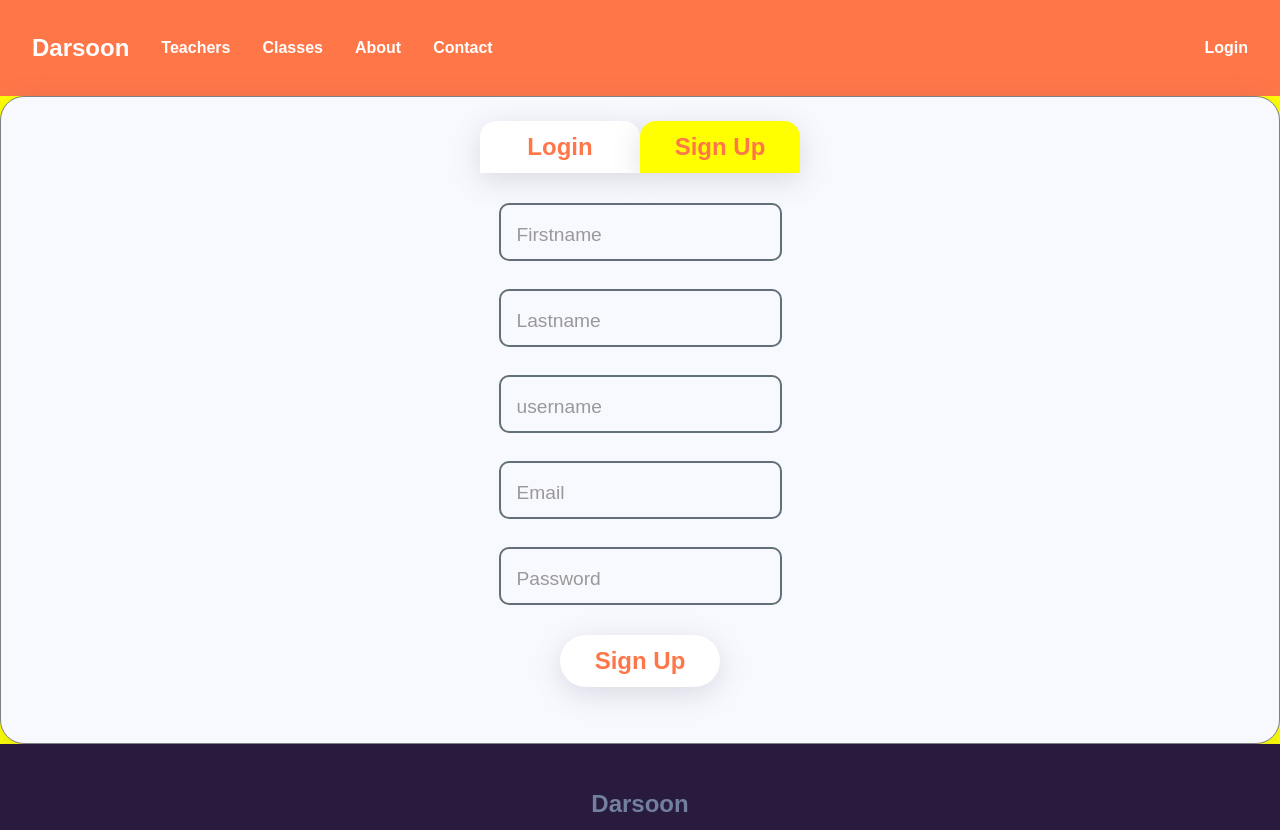
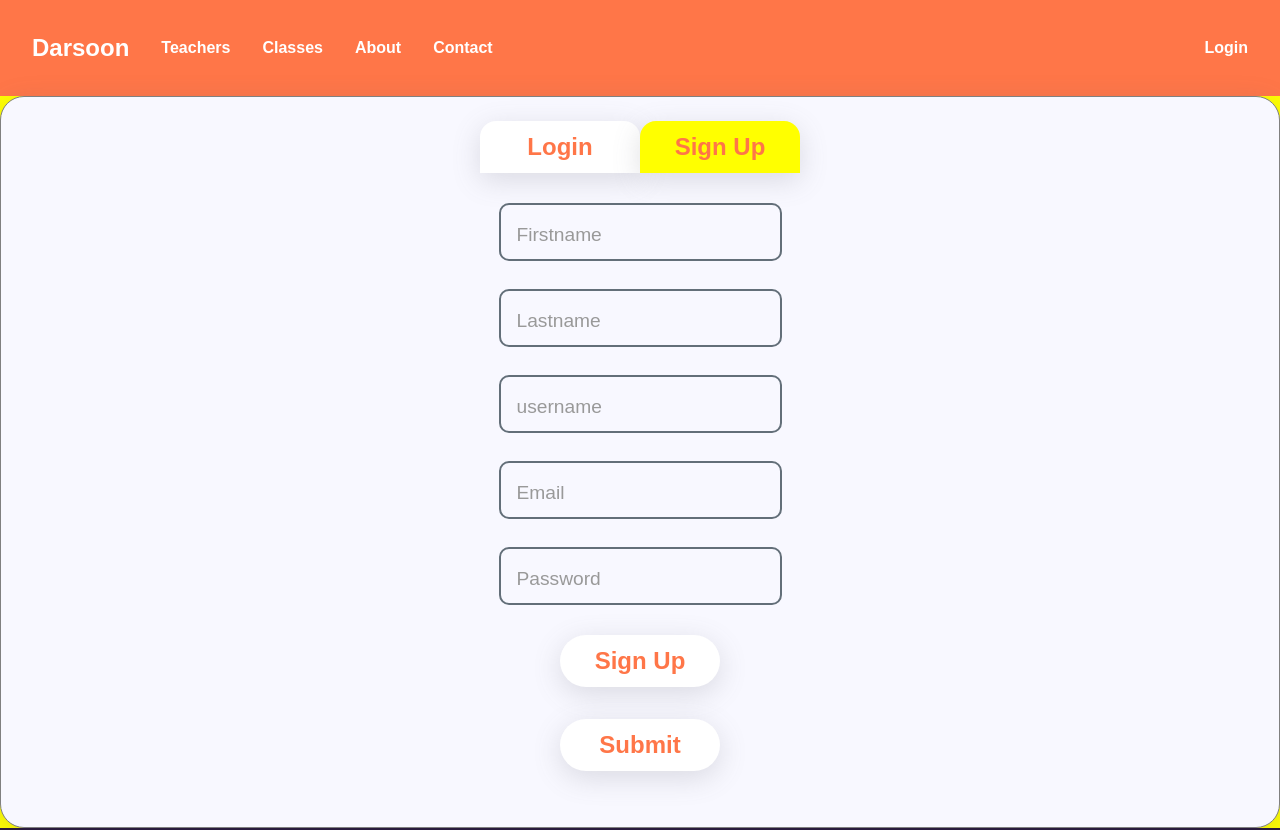
Before and after one commit to darsoonAccount/darsoon-frontend, a Next.js app: page /login in a window 1280 px wide. Shown: the top 830 px of the page. Built offline with nearby package versions, Linux system fonts and the light colour scheme.

Commit message:
improve Form

```diff
--- a/components/Form.tsx
+++ b/components/Form.tsx
@@ -11,13 +11,15 @@ interface Iprops {
   children?: any;
   url: string;
   method: string;
-  handleDataAfterSuccess: (data: any) => void;
+  buttonText?: string;
+  handleDataAfterSuccess?: (data: any) => void;
 }
 
 export default function Form({
   children,
   url,
   method,
+  buttonText,
   handleDataAfterSuccess,
 }: Iprops) {
   const [isLoading, setIsLoading] = useState(false);
@@ -46,8 +48,9 @@ export default function Form({
       token,
       handleMessage: (message) => setMessage(message),
       handleData: (data) => {
-        console.log('here!', data);
-         handleDataAfterSuccess(data)},
+        console.log("here!", data);
+        handleDataAfterSuccess(data);
+      },
     });
 
     setIsLoading(false);
@@ -59,6 +62,7 @@ export default function Form({
         {children}
         {isLoading && <Loading />}
         {message && <p className="message">{message}</p>}
+        <button type="submit">{buttonText ?? "Submit"}</button>
       </StyledFrom>
     </>
   );
```
